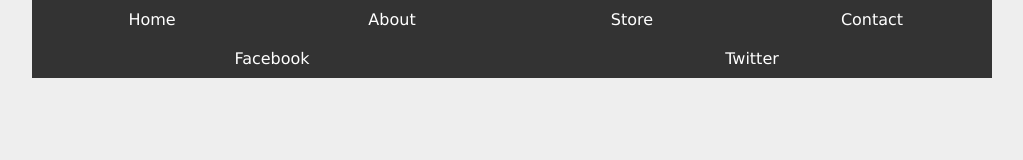
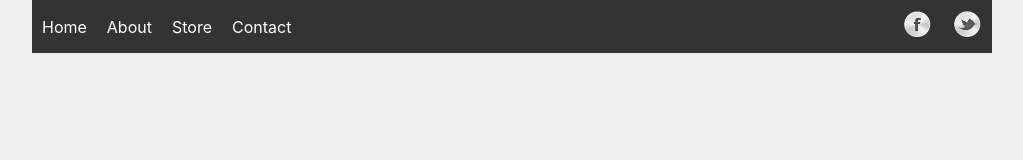
Before and after one commit to emmeiwhite/be-flexible-learn-flex, a plain HTML site: page example-2/nested-menu.html in a window 1280 px wide. Shown: the whole page, without its empty margins (128-1151 px from the left). Drawn offline with Linux system fonts and the light colour scheme.

Commit message:
Nested Menu Flexbox

```diff
--- a/example-1/style.css
+++ b/example-1/style.css
@@ -1,5 +1,6 @@
 * {
-  font-family: verdana;
+  font-family: -apple-system, BlinkMacSystemFont, "Segoe UI", Roboto, Oxygen,
+    Ubuntu, Cantarell, "Open Sans", "Helvetica Neue", sans-serif;
   margin: 0;
   padding: 0;
   box-sizing: border-box;
@@ -23,15 +24,16 @@ body {
 ul {
   list-style-type: none;
 }
-ul li {
+ul a {
   padding: 1rem;
-}
-ul li:hover {
-  background-color: rgb(93, 90, 90);
-}
-ul li a {
   text-decoration: none;
   color: #fff;
+  display: block;
+  text-align: center;
+}
+ul a:hover {
+  background-color: rgb(93, 90, 90);
+  cursor: pointer;
 }
 
 /* flex styles */
@@ -39,6 +41,9 @@ ul li a {
 @media (min-width: 768px) {
   ul {
     display: flex;
-    justify-content: space-start;
+    justify-content: space-between;
+  }
+  ul li {
+    flex: 1 1 auto;
   }
 }
--- a/example-2/nested-menu.html
+++ b/example-2/nested-menu.html
@@ -15,8 +15,8 @@
           <li><a href="">Contact</a></li>
         </ul>
         <ul class="social">
-          <li><a href="" class="fb">Facebook</a></li>
-          <li><a href="" class="tw">Twitter</a></li>
+          <li><a href="" class="fb"><img src="./img/fb.png" alt=""></a></li>
+          <li><a href="" class="tw"><img src="./img/tw.png" alt=""></a></li>
         </ul>
       </nav>
 
--- a/example-2/style.css
+++ b/example-2/style.css
@@ -1,13 +1,16 @@
-*{
-  font-family: verdana;
+* {
+  font-family: -apple-system, BlinkMacSystemFont, "Segoe UI", Roboto, Oxygen,
+    Ubuntu, Cantarell, "Open Sans", "Helvetica Neue", sans-serif;
   margin: 0;
+  padding: 0;
+  box-sizing: border-box;
 }
 
-body{
+body {
   background: #eee;
 }
 
-.wrapper{
+.wrapper {
   width: 100%;
   max-width: 960px;
   margin: 0 auto;
@@ -15,16 +18,16 @@ body{
 
 /* menu base styles */
 
-nav{
+nav {
   background: #333;
 }
 
-nav ul{
+nav ul {
   list-style-type: none;
   padding: 0;
 }
 
-nav a{
+nav a {
   text-decoration: none;
   text-align: center;
   color: #fff;
@@ -32,7 +35,7 @@ nav a{
   padding: 10px;
 }
 
-nav a:hover{
+nav a:hover {
   background-color: #555;
 }
 
@@ -40,14 +43,29 @@ nav a:hover{
 
 /* flex styles */
 
-@media screen and (min-width: 768px){
+@media screen and (min-width: 768px) {
+  nav ul {
+    display: flex;
+  }
 
-nav ul{
+  nav li {
+    flex: 1 1 0;
+  }
+} /* end media 768 */
+
+.social {
   display: flex;
+  justify-content: center;
+}
+.social img {
+  max-width: 30px;
+  width: auto;
 }
 
-nav li{
-  flex: 1 1 0;
+@media (min-width: 768px) {
+  nav {
+    display: flex;
+    justify-content: space-between;
+    align-items: center;
+  }
 }
-
-} /* end media 768 */
```
